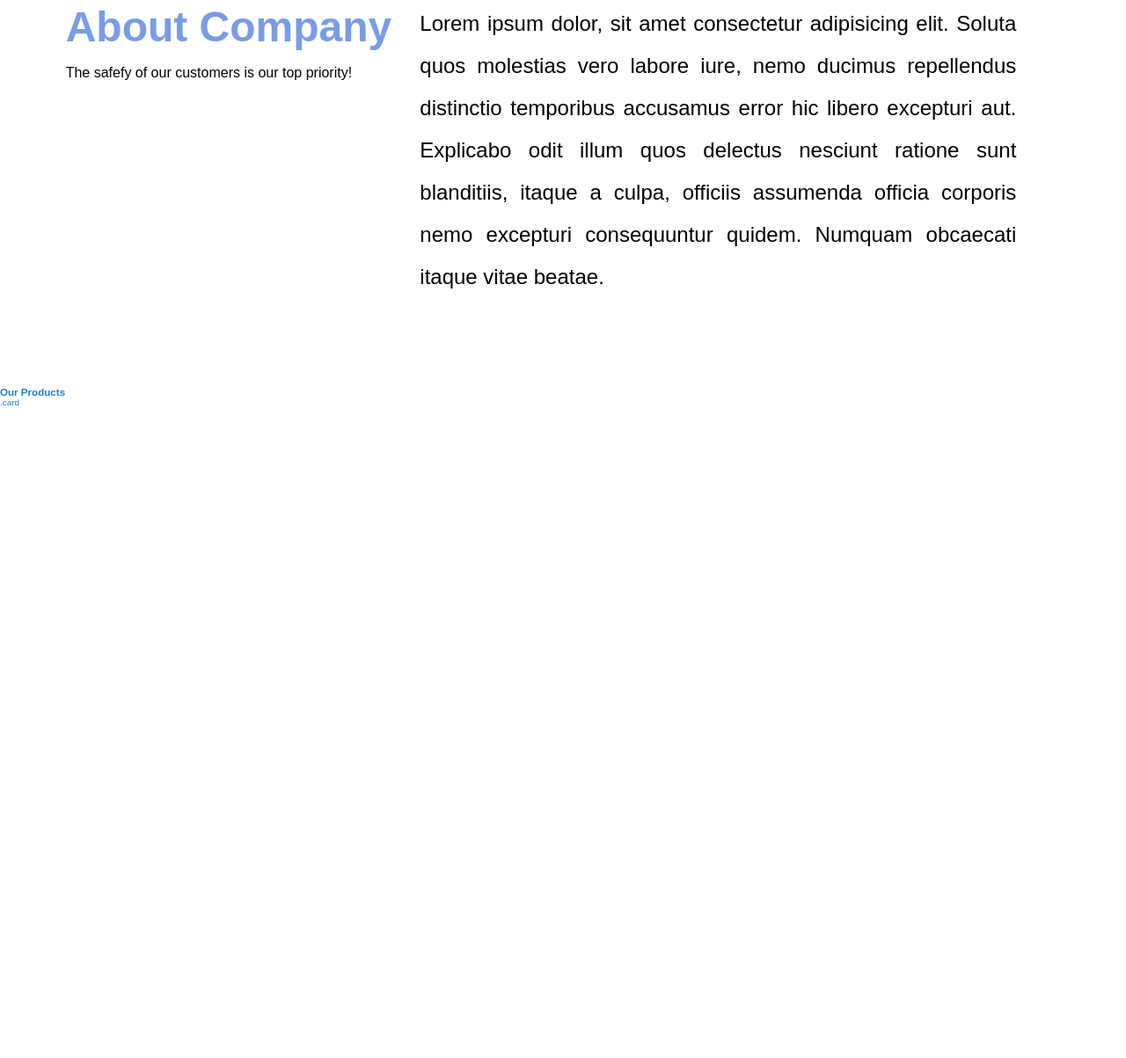
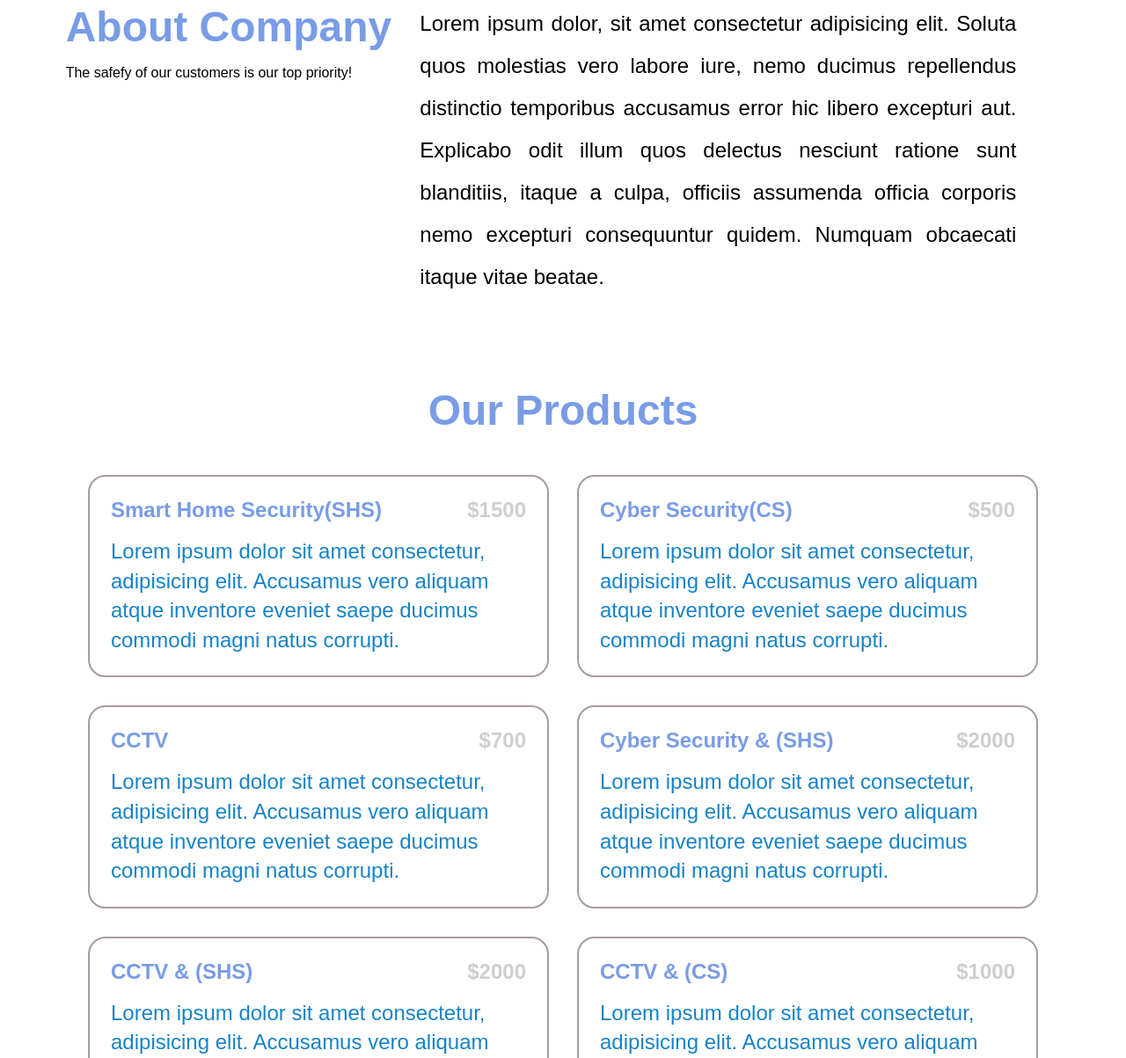
Before and after one commit to TrellixVulnTeam/SecureMe_9FY3, a website: page index.html in a window 1280 px wide. Shown: the part 1597-2800 px from the top of the page at 88% size. Before the commit the page ends 2060 px from the top, so only its background shows below. Drawn offline with Linux system fonts and the light colour scheme.

Commit message:
other sections and some changes

```diff
--- a/assets/sass/main.scss
+++ b/assets/sass/main.scss
@@ -11,7 +11,7 @@
 }
 
 body{
-   background-color: rgb(255, 255, 255);
+   background-color: white;
    font-family: 'Anek Latin', sans-serif;
    font-size: 62%;
    color: var(--primaryColor);
@@ -22,7 +22,7 @@ body{
 a{
    text-decoration: none;
    text-align: center;
-   color:var(--tertiaryColor);
+   color:var(--primaryColor);
 }
 
 li{
@@ -86,6 +86,7 @@ li{
          .social-link{
             color:var(--primaryColor);
             padding: .4rem .8rem;
+            margin-right: 1rem;
             border-radius: 50%;
             background: #fff;
             box-shadow: inset 18px 18px 35px #fff,
@@ -237,3 +238,53 @@ li{
       float: right;
    }
 }
+
+// Products styling
+.products{
+   text-align: center;
+   margin-bottom: 100px;
+
+   h3{
+      font-size: 3rem;
+      color: var(--secondaryColor);
+      padding-bottom: 1rem;
+
+   }
+
+   &-cards{
+      display: grid;
+      grid-template-columns: repeat(2, 2fr);
+      gap: 2rem;
+      align-items: center;
+      margin: 30px 100px;
+      .card{
+         border: 2px solid var(--tertiaryColor);
+         border-radius: 20px;
+         padding: 1.5rem;
+         &-detail{
+            display: flex;
+            flex-direction: row;
+            justify-content: space-between;
+            font-size: 1rem;
+
+            h3{
+               font-size: 1.5rem;
+               float: right;
+               color: var(--secondaryColor);
+               font-weight: bolder;
+            }
+
+            h1{
+               float: left;
+               color: #ceced1;
+            }
+         }
+
+         p{
+            text-align: left;
+            font-size: 1.5rem;
+            line-height: 1.4;
+         }
+      }
+   }
+}
--- a/index.html
+++ b/index.html
@@ -99,7 +99,60 @@
    <section class="products">
       <h3>Our Products</h3>
       <div class="products-cards">
-         .card
+         <div class="card">
+            <div class="card-detail">
+               <h3 class="right">Smart Home Security(SHS)</h3>
+               <h1 class="left">$1500</h1>
+            </div>
+            <p>
+               Lorem ipsum dolor sit amet consectetur, adipisicing elit. Accusamus vero aliquam atque inventore eveniet saepe ducimus commodi magni natus corrupti.
+            </p>
+         </div>
+         <div class="card">
+            <div class="card-detail">
+               <h3 class="right">Cyber Security(CS)</h3>
+               <h1 class="left">$500</h1>
+            </div>
+            <p>
+               Lorem ipsum dolor sit amet consectetur, adipisicing elit. Accusamus vero aliquam atque inventore eveniet saepe ducimus commodi magni natus corrupti.
+            </p>
+         </div>
+         <div class="card">
+            <div class="card-detail">
+               <h3 class="right">CCTV</h3>
+               <h1 class="left">$700</h1>
+            </div>
+            <p>
+               Lorem ipsum dolor sit amet consectetur, adipisicing elit. Accusamus vero aliquam atque inventore eveniet saepe ducimus commodi magni natus corrupti.
+            </p>
+         </div>
+         <div class="card">
+            <div class="card-detail">
+               <h3 class="right">Cyber Security & (SHS)</h3>
+               <h1 class="left">$2000</h1>
+            </div>
+            <p>
+               Lorem ipsum dolor sit amet consectetur, adipisicing elit. Accusamus vero aliquam atque inventore eveniet saepe ducimus commodi magni natus corrupti.
+            </p>
+         </div>
+         <div class="card">
+            <div class="card-detail">
+               <h3 class="right">CCTV & (SHS)</h3>
+               <h1 class="left">$2000</h1>
+            </div>
+            <p>
+               Lorem ipsum dolor sit amet consectetur, adipisicing elit. Accusamus vero aliquam atque inventore eveniet saepe ducimus commodi magni natus corrupti.
+            </p>
+         </div>
+         <div class="card">
+            <div class="card-detail">
+               <h3 class="right">CCTV & (CS)</h3>
+               <h1 class="left">$1000</h1>
+            </div>
+            <p>
+               Lorem ipsum dolor sit amet consectetur, adipisicing elit. Accusamus vero aliquam atque inventore eveniet saepe ducimus commodi magni natus corrupti.
+            </p>
+         </div>
       </div>
    </section>
 </body>
```
Also changed, not shown: assets/css/style.css.
